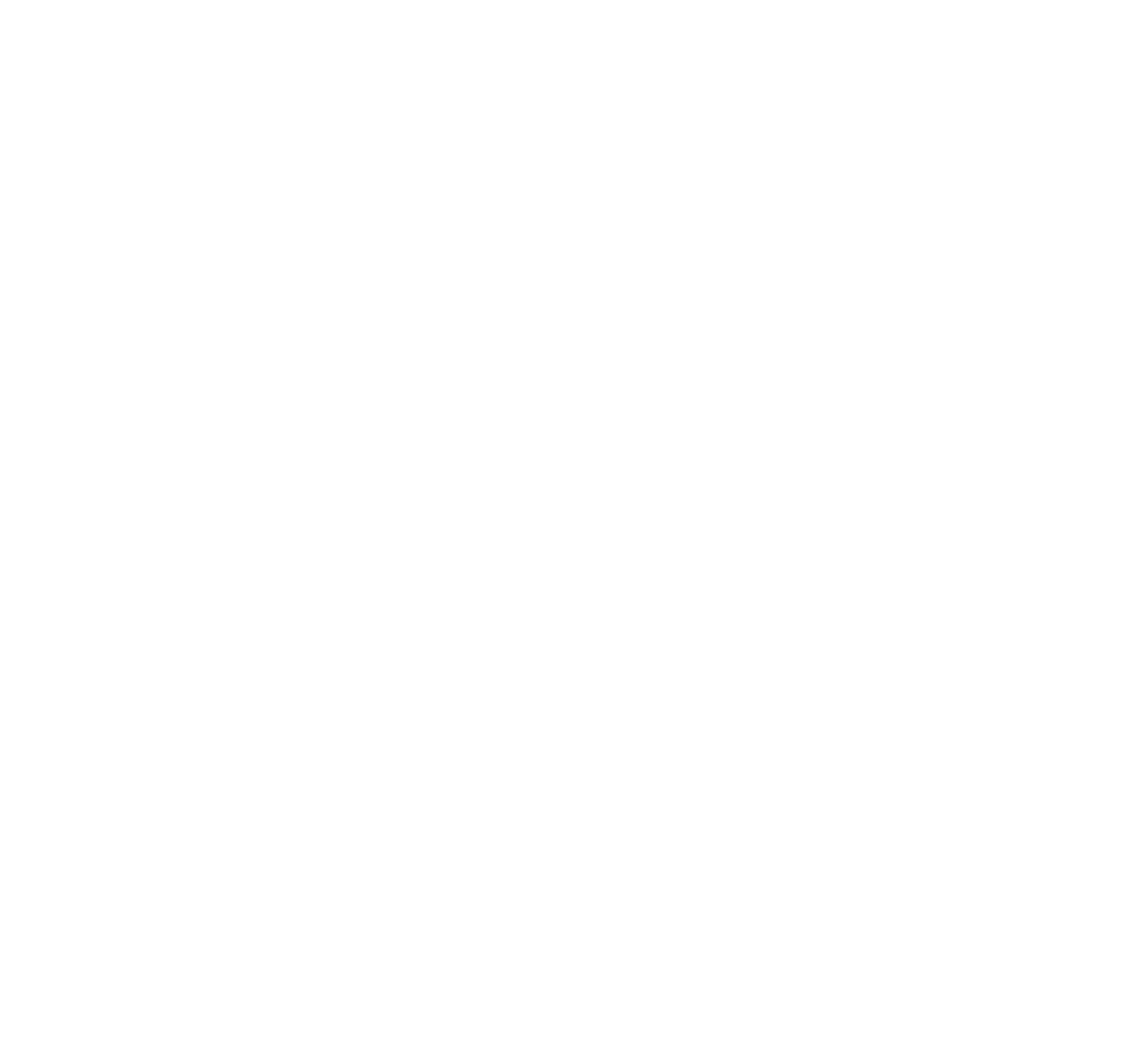
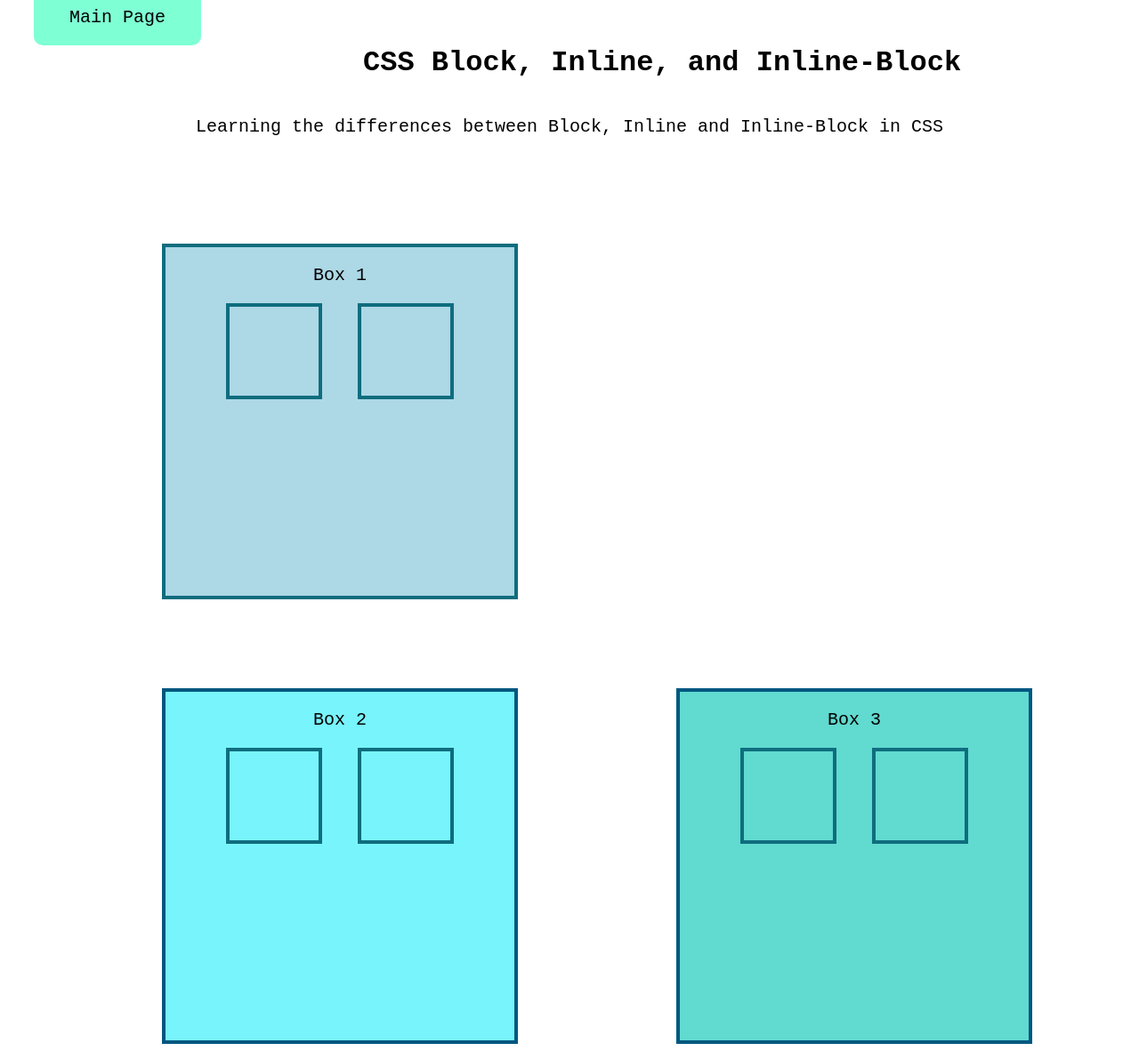
Before and after one commit to Dominikzz/TheOdinProject, a plain HTML site: page inline-block.html in a window 1280 px wide. Shown: the whole page at 89% size. Before the commit the page ends 800 px from the top, so only its background shows below. Drawn offline with Linux system fonts and the light colour scheme.

Commit message:
Add content to inline-block.html and style it
Finished adding content to inline-block.html and styling it with
style-inline-block.css

Also, i linked the pages to the main page index.html

```diff
--- a/inline-block.html
+++ b/inline-block.html
@@ -8,6 +8,11 @@
     <link rel="stylesheet" href="style-inline-block.css">
 </head>
 <body>
-
+    <div class="mainpage"><a href="index.html" class="link">Main Page</a></div>
+    <div class="title"><h1>CSS Block, Inline, and Inline-Block</h1></div>
+    <div class="paragraph"><p>Learning the differences between Block, Inline and Inline-Block in CSS</p></div>
+    <div class="box1"><p>Box 1</p><div class="box12"></div><div class="box13"></div></div>
+    <div class="box2"><p>Box 2</p><div class="box22"></div><div class="box23"></div></div>
+    <div class="box3"><p>Box 3</p><div class="box32"></div><div class="box33"></div></div>
 </body>
 </html>
--- a/style-inline-block.css
+++ b/style-inline-block.css
@@ -0,0 +1,121 @@
+
+.mainpage{
+    display: inline-block;
+    margin-left: 30px;
+}
+
+.link{
+    background-color: aquamarine;
+    padding: 20px 40px;
+    text-align: center;
+    color: black;
+    font-size: 20px;
+    text-decoration: none;
+    border-radius: 10px;
+    font-family: 'Courier New', Courier, monospace;
+}
+
+.link:hover{
+    background-color: rgb(60, 175, 156);
+    color: white;;
+}
+
+.title{
+    display: inline-block;
+    margin-left: 400px;
+    font-family: 'Courier New', Courier, monospace;
+}
+
+.paragraph {
+    text-align: center;
+    font-size: 20px;
+    margin-top: 20px;
+    font-family: 'Courier New', Courier, monospace;
+}
+
+.box1{
+    border: 4px solid rgb(15, 109, 126);
+    box-sizing: border-box;
+    width: 400px;
+    background-color: lightblue;
+    height: 400px;
+    text-align: center;
+    display: inline-block;
+    margin: 100px 0px 0px 174px;
+    font-size: 20px;
+    font-family: 'Courier New', Courier, monospace;
+}
+
+.box12{
+    border: 4px solid rgb(15, 109, 126);
+    width: 100px;
+    height: 100px;
+    display: inline-block;
+    margin: 0px 20px 0px;
+}
+
+.box13{
+    border: 4px solid rgb(15, 109, 126);
+    width: 100px;
+    height: 100px;
+    display: inline-block;
+    margin: 0px 20px 0px;
+}
+
+.box2{
+    border: 4px solid rgb(0, 87, 128);
+    box-sizing: border-box;
+    width: 400px;
+    background-color: rgb(120, 244, 253);
+    height: 400px;
+    text-align: center;
+    display: inline-block;
+    margin: 100px 174px 0px;
+    font-size: 20px;
+    font-family: 'Courier New', Courier, monospace;
+}
+
+.box22{
+    border: 4px solid rgb(15, 109, 126);
+    width: 100px;
+    height: 100px;
+    display: inline-block;
+    margin: 0px 20px 0px;
+}
+
+.box23{
+    border: 4px solid rgb(15, 109, 126);
+    width: 100px;
+    height: 100px;
+    display: inline-block;
+    margin: 0px 20px 0px;
+}
+
+.box3{
+    border: 4px solid rgb(0, 87, 128);
+    box-sizing: border-box;
+    width: 400px;
+    background-color: rgb(97, 218, 207);
+    height: 400px;
+    text-align: center;
+    display: inline-block;
+    margin-top: 100px;
+    font-size: 20px;
+    font-family: 'Courier New', Courier, monospace;
+}
+
+.box32{
+    border: 4px solid rgb(15, 109, 126);
+    width: 100px;
+    height: 100px;
+    display: inline-block;
+    margin: 0px 20px 0px;
+}
+
+.box33{
+    border: 4px solid rgb(15, 109, 126);
+    width: 100px;
+    height: 100px;
+    display: inline-block;
+    margin: 0px 20px 0px;
+}
```
Also changed, not shown: index.html (+1 -0 lines).
